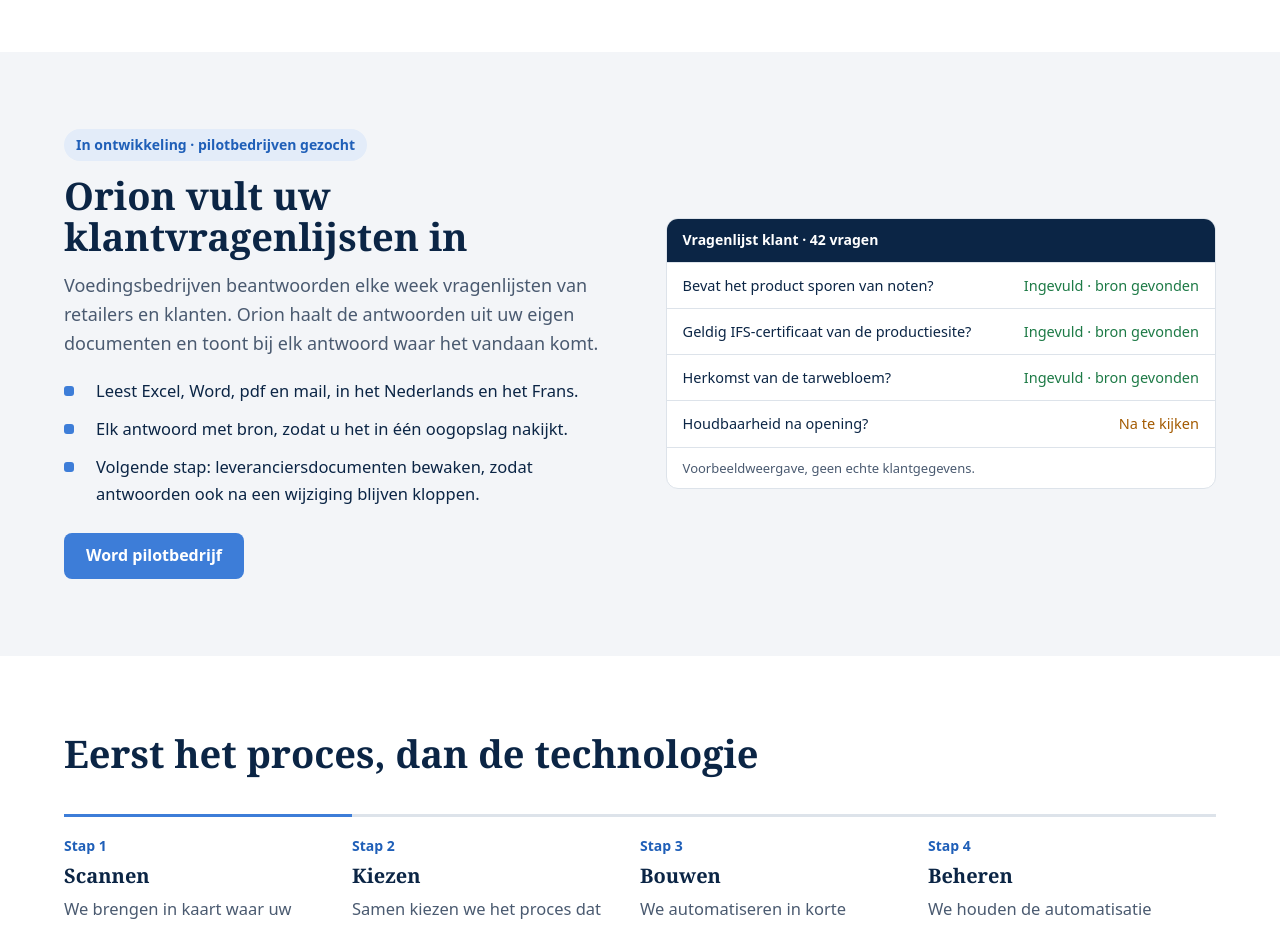
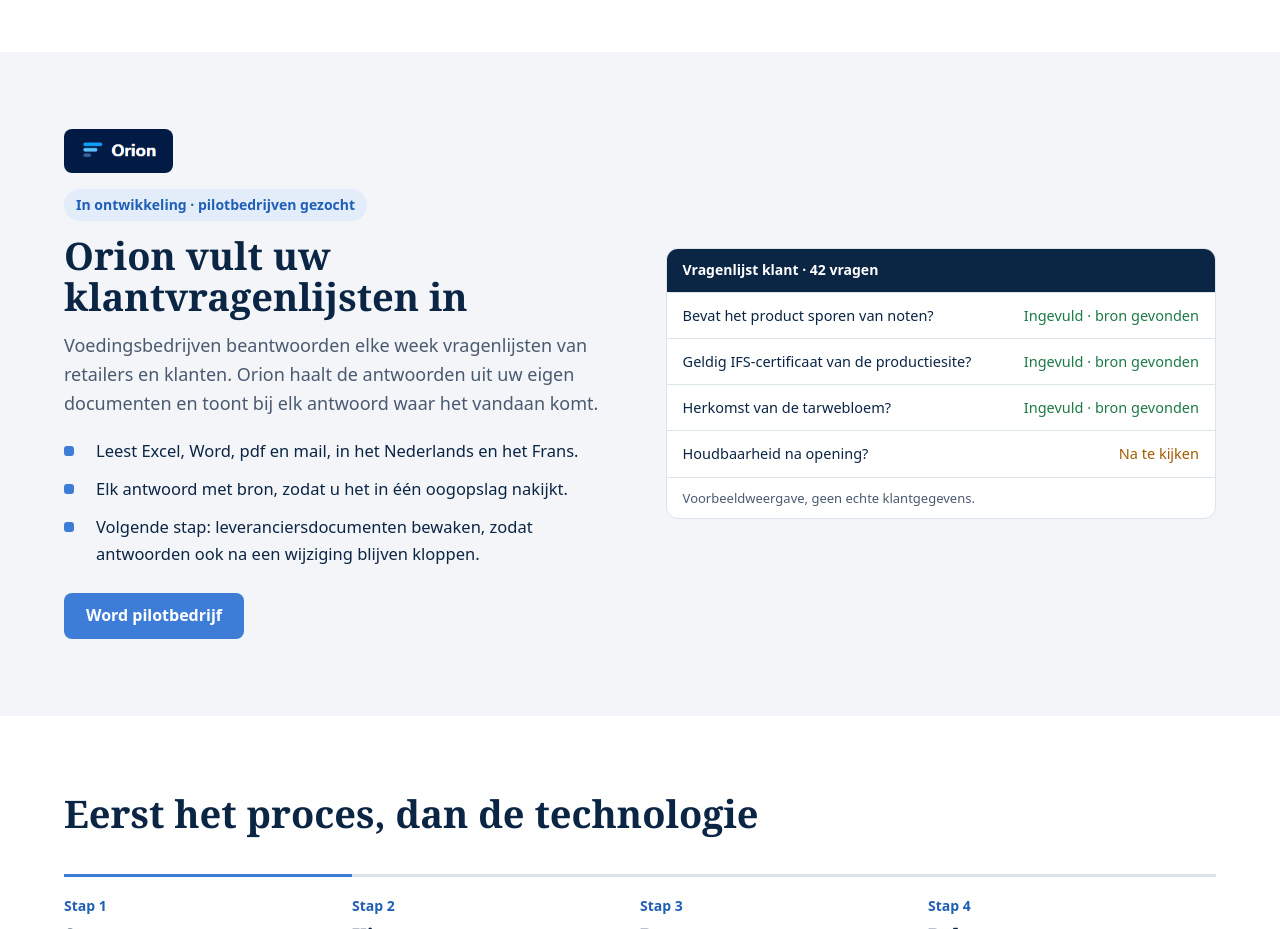
Before and after one commit to erhol1973/grow-faster-automation, a plain HTML site: page index.html in a window 1280 px wide. Shown: the part 1920-2849 px from the top of the page. Drawn offline with Linux system fonts and the light colour scheme.

Commit message:
Orion-logo op homepage NL

```diff
--- a/index.html
+++ b/index.html
@@ -129,6 +129,7 @@
 <section class="orion band" id="orion">
  <div class="wrap">
   <div>
+   <img class="orion-logo" src="assets/orion-logo.png" alt="Orion" width="109" height="44">
    <span class="pill">In ontwikkeling · pilotbedrijven gezocht</span>
    <h2>Orion vult uw klantvragenlijsten in</h2>
    <p class="lead">Voedingsbedrijven beantwoorden elke week vragenlijsten van retailers en klanten. Orion haalt de antwoorden uit uw eigen documenten en toont bij elk antwoord waar het vandaan komt.</p>
```
